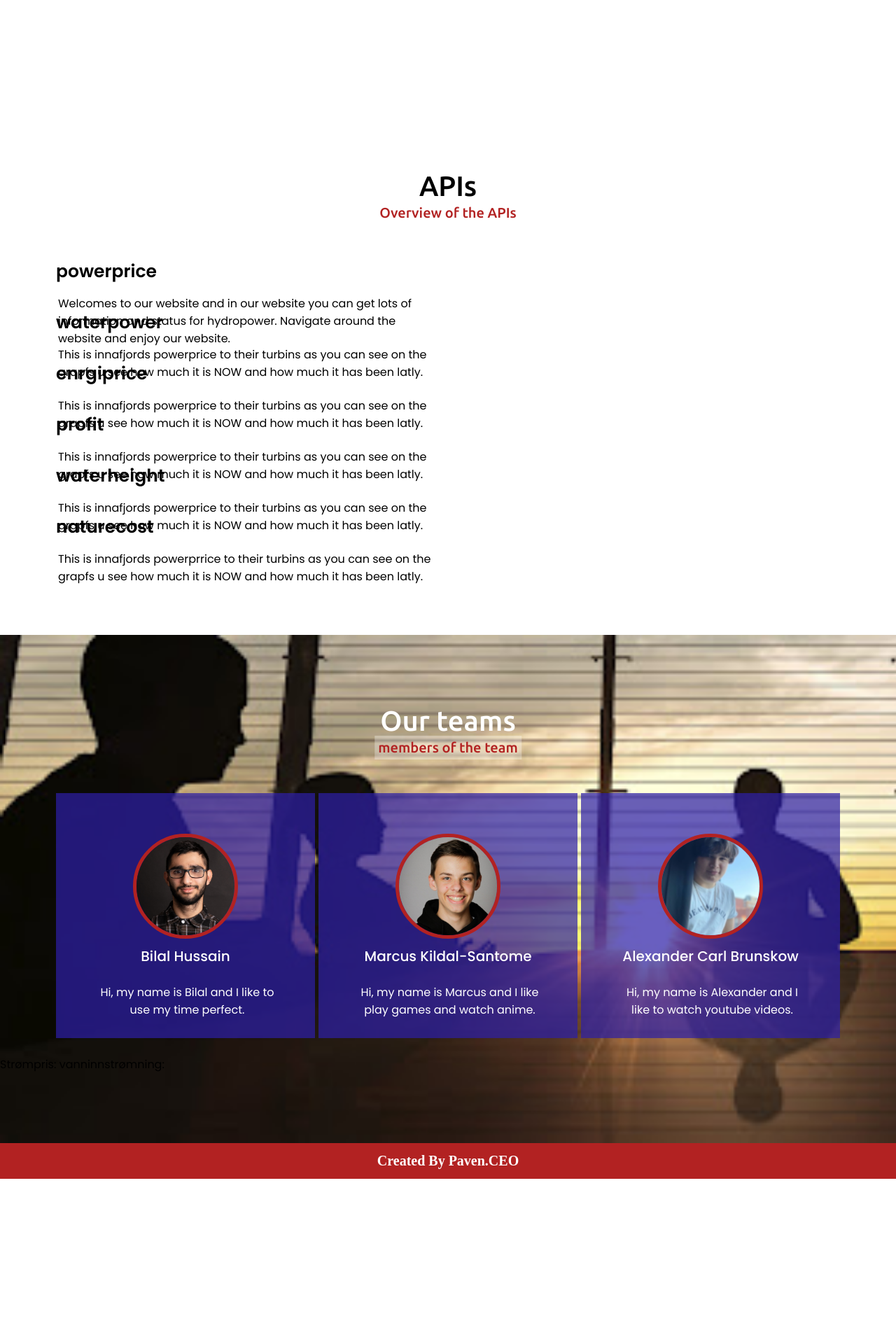
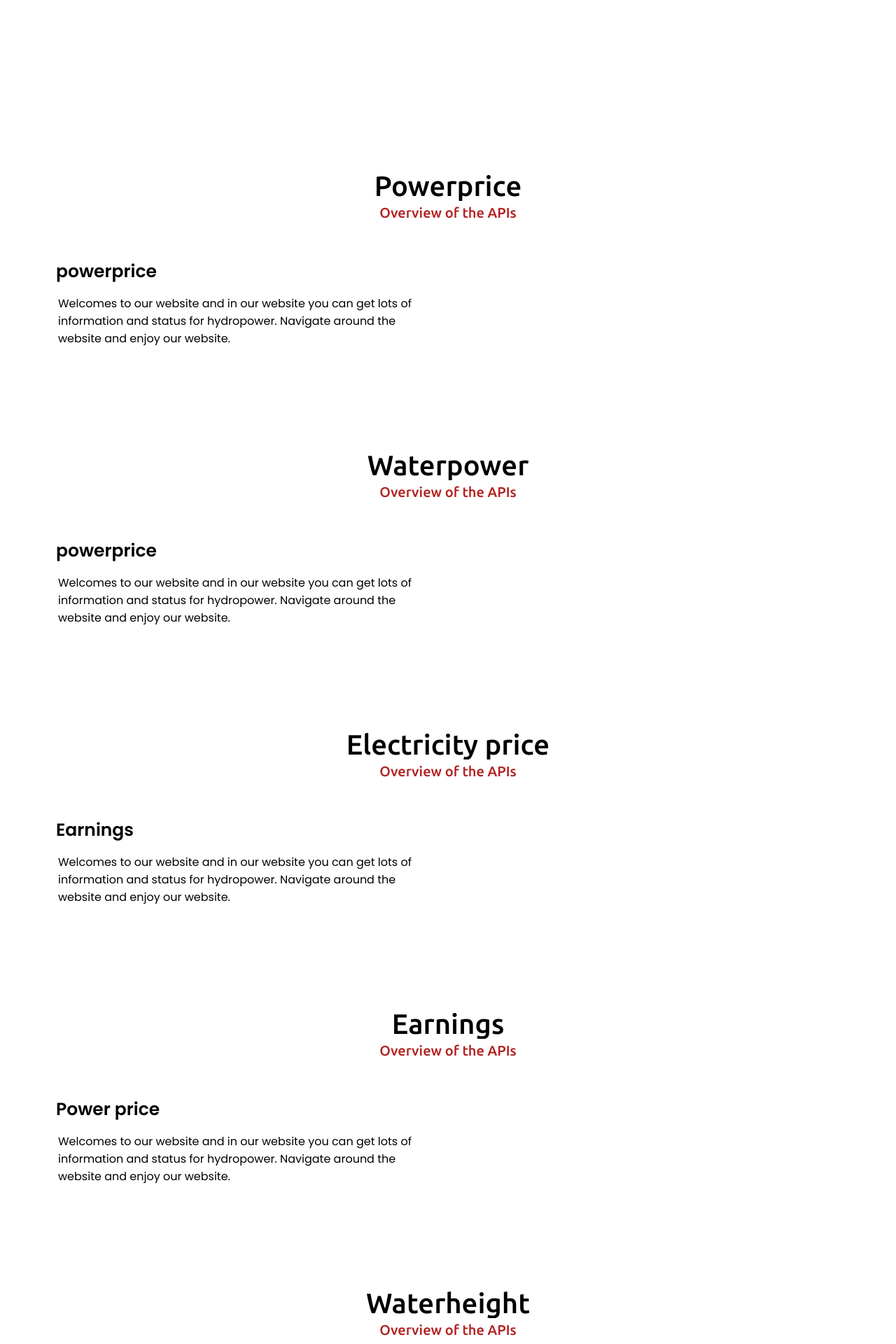
Before and after one commit to MarcusKildal/paven.as-bouve, a PHP site: page /main.php in a window 1280 px wide. Shown: the part 1443-3363 px from the top of the page at 70% size. Before the commit the page ends 3127 px from the top, so only its background shows below. Run offline with PHP 8.4, Linux system fonts and the light colour scheme; the visitor is signed in with stand-in values (Sample User, id 1); some libraries are stand-ins or nearby versions.

Commit message:
sekunder kode

```diff
--- a/PHP&CSS&JS-filer/main.php
+++ b/PHP&CSS&JS-filer/main.php
@@ -173,48 +173,142 @@ if(empty($_SESSION["id"])) {
 
   <div class="max-width">
 
-    <h2 class="api-title">APIs</h2>
+    <h2 class="api-title">Powerprice</h2>
 
     <div class="api-at">
-
-
 
       <div class="api-left">
         <div class="api-text">powerprice<span class="typing-2"></span></div>
         <p>Welcomes to our website and in our website you can get lots of information and status for hydropower. Navigate around the website and enjoy our website.</p>
       </div>
-      <div class="api-left">
-        <div class="api-text">waterpower<span></span></div>
-        <p>This is innafjords powerprice to their turbins as you can see on the grapfs u see how much it is NOW and how much it has been latly.</p>
-      </div>
-      <div class="api-left">
-        <div class="api-text">enrgiprice<span></span></div>
-        <p>This is innafjords powerprice to their turbins as you can see on the grapfs u see how much it is NOW and how much it has been latly.</p>
-      </div>
-      <div class="api-left">
-        <div class="api-text">profit<span></span></div>
-        <p>This is innafjords powerprice to their turbins as you can see on the grapfs u see how much it is NOW and how much it has been latly.</p>
-      </div>
-      <div class="api-left">
-        <div class="api-text">waterheight<span></span></div>
-        <p>This is innafjords powerprice to their turbins as you can see on the grapfs u see how much it is NOW and how much it has been latly.</p>
-      </div>
-      <div class="api-left">
-        <div class="api-text">naturecost<span></span></div>
-        <p>This is innafjords powerprrice to their turbins as you can see on the grapfs u see how much it is NOW and how much it has been latly.</p>
-      </div>
-
 
     </div>
 
   </div>
 
+</section>
+
+
+
+<section class="api" id="api">
+
+  <div class="max-width">
+
+    <h2 class="api-title">Waterpower</h2>
+
+    <div class="api-at">
+
+      <div class="api-left">
+        <div class="api-text">powerprice<span class="typing-2"></span></div>
+        <p>Welcomes to our website and in our website you can get lots of information and status for hydropower. Navigate around the website and enjoy our website.</p>
+      </div>
+
+    </div>
+
+  </div>
 
 </section>
 
 
 
+<section class="api" id="api">
 
+  <div class="max-width">
+
+    <h2 class="api-title">Electricity price</h2>
+
+    <div class="api-at">
+
+      <div class="api-left">
+        <div class="api-text">Earnings<span class="typing-2"></span></div>
+        <p>Welcomes to our website and in our website you can get lots of information and status for hydropower. Navigate around the website and enjoy our website.</p>
+      </div>
+
+    </div>
+
+  </div>
+
+</section>
+
+
+
+<section class="api" id="api">
+
+  <div class="max-width">
+
+    <h2 class="api-title">Earnings</h2>
+
+    <div class="api-at">
+
+      <div class="api-left">
+        <div class="api-text">Power price<span class="typing-2"></span></div>
+        <p>Welcomes to our website and in our website you can get lots of information and status for hydropower. Navigate around the website and enjoy our website.</p>
+      </div>
+
+    </div>
+
+  </div>
+
+</section>
+
+
+<section class="api" id="api">
+
+  <div class="max-width">
+
+    <h2 class="api-title">Waterheight</h2>
+
+    <div class="api-at">
+
+      <div class="api-left">
+        <div class="api-text">powerprice<span class="typing-2"></span></div>
+        <p>Welcomes to our website and in our website you can get lots of information and status for hydropower. Navigate around the website and enjoy our website.</p>
+      </div>
+
+    </div>
+
+  </div>
+
+</section>
+
+
+<section class="api" id="api">
+
+  <div class="max-width">
+
+    <h2 class="api-title">Nature Cost</h2>
+
+    <div class="api-at">
+
+      <div class="api-left">
+        <div class="api-text">powerprice<span class="typing-2"></span></div>
+        <p>Welcomes to our website and in our website you can get lots of information and status for hydropower. Navigate around the website and enjoy our website.</p>
+      </div>
+
+    </div>
+
+  </div>
+
+</section>
+
+<section class="api" id="api">
+
+  <div class="max-width">
+
+    <h2 class="api-title">Turbins</h2>
+
+    <div class="api-at">
+
+      <div class="api-left">
+        <div class="api-text">powerprice<span class="typing-2"></span></div>
+        <p>hviser GIF (av av å på turbiner).</p>
+      </div>
+
+    </div>
+
+  </div>
+
+</section>
 
   <!-- teams section Start -->
 
@@ -300,6 +394,8 @@ if(empty($_SESSION["id"])) {
   Strømpris: <span id="eksempelPlassForStrompris"></span>
         vanninnstrømning: <span id="vanninnstrømning"></span>
         <script>
+
+          function strompris() {
             const eksempelPlassForStromprisElement = document.getElementById("eksempelPlassForStrompris");
             fetch("https://innafjord.azurewebsites.net/api/PowerPrice").then(response => response.json()).then(value => {
                 eksempelPlassForStromprisElement.innerText = value;});
@@ -307,7 +403,13 @@ if(empty($_SESSION["id"])) {
             const vanninnstrømning = document.getElementById("vanninnstrømning");
             fetch("https://innafjord.azurewebsites.net/api/WaterInflux").then(response => response.json()).then(value => {
                 vanninnstrømning.innerText = value;
+                console.log(value)
             });
+
+          }
+
+          // setInterval(strompris, 500)
+
         </script>
 </section>
 
```
